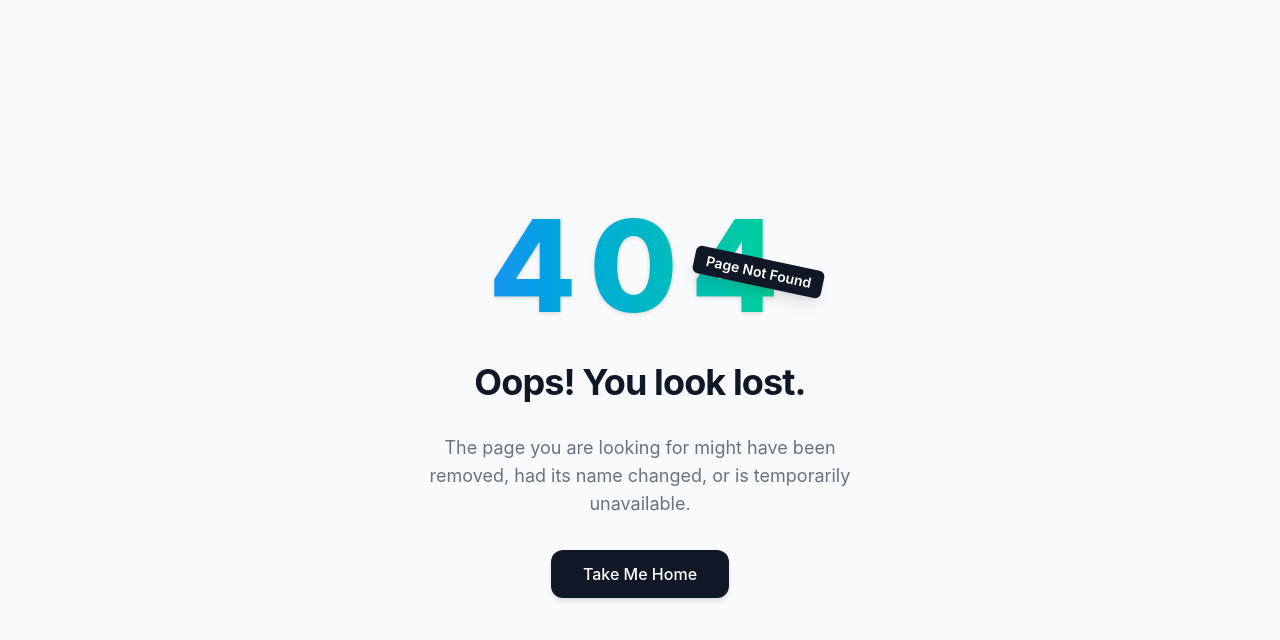
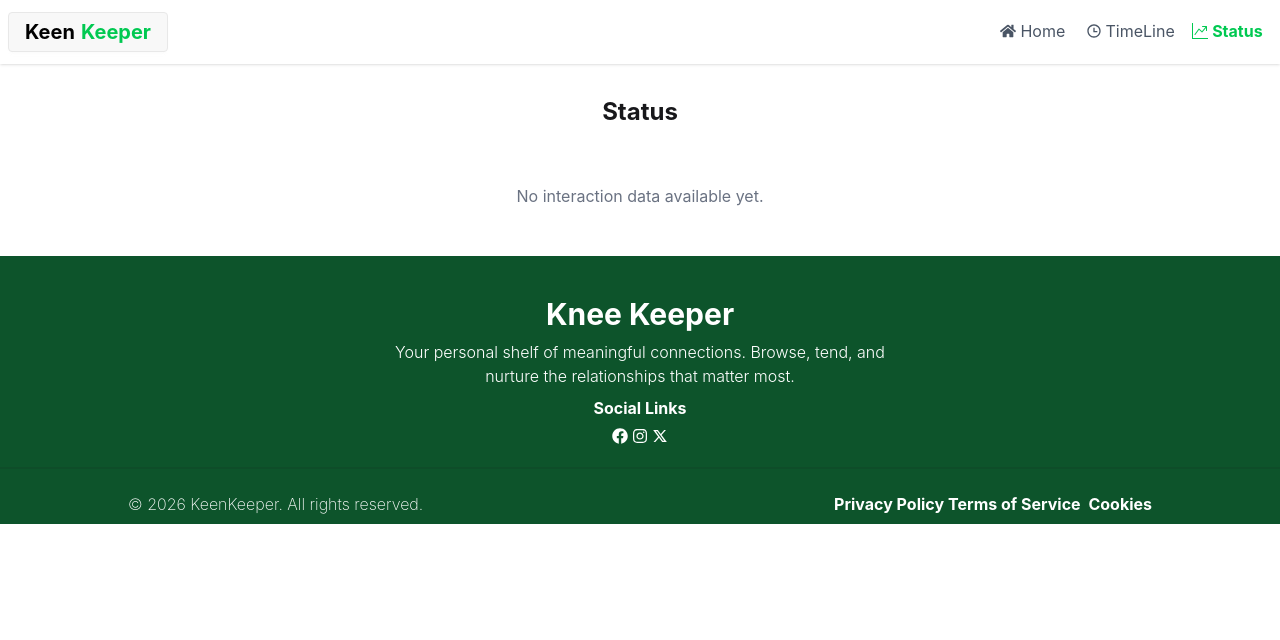
Before and after one commit to kawser0x/Keen-Keeper-BD, a React (Vite) app: page /status in a window 1280 px wide. Before the commit this address had no page. Shown: the top 640 px of the page. Built offline with nearby package versions, Linux system fonts and the light colour scheme.

Commit message:
chart of data implemented

```diff
--- a/package.json
+++ b/package.json
@@ -15,6 +15,7 @@
     "react-dom": "^19.2.6",
     "react-icons": "^5.6.0",
     "react-router": "^7.15.1",
+    "recharts": "^3.8.1",
     "tailwindcss": "^4.3.0"
   },
   "devDependencies": {
--- a/src/component/navbar/Navbar.jsx
+++ b/src/component/navbar/Navbar.jsx
@@ -33,7 +33,7 @@ const Navbar = () => {
                 <RiTimeLine /> TimeLine
               </NavLink>
               <NavLink
-                to={"/aajd"}
+                to={"/status"}
                 className={({ isActive }) =>
                   `${"flex gap-1 items-center justify-center text-center"} ${isActive ? "text-green-500 font-bold" : "text-gray-600 hover:text-green-500"}`
                 }>
--- /dev/null
+++ b/src/component/status/Status.jsx
@@ -0,0 +1,55 @@
+import React, { useContext } from "react";
+import { FriendContext } from "../../context/FriendContext";
+import { Legend, Pie, PieChart, Tooltip, ResponsiveContainer } from "recharts";
+
+const Status = () => {
+  const { savedFriend } = useContext(FriendContext);
+
+  let callCount = 0;
+  let textCount = 0;
+  let videoCount = 0;
+
+  savedFriend.forEach((friend) => {
+    if (friend.type === "call") callCount++;
+    if (friend.type === "text") textCount++;
+    if (friend.type === "video") videoCount++;
+  });
+
+  const data = [
+    { name: "Call", value: callCount, fill: "#0088FE" },
+    { name: "Text", value: textCount, fill: "#00C49f" },
+    { name: "Video", value: videoCount, fill: "#FF8042" },
+  ].filter((item) => item.value > 0);
+
+  return (
+    <div className="flex flex-col items-center text-center justify-center p-8 w-full">
+      <h2 className="font-bold text-2xl mb-4">Status</h2>
+
+      {data.length === 0 ? (
+        <p className="text-gray-500 mt-10">
+          No interaction data available yet.
+        </p>
+      ) : (
+        <div style={{ width: "100%", height: 300, maxWidth: "500px" }}>
+          <ResponsiveContainer width="100%" height="100%">
+            <PieChart>
+              <Pie
+                data={data}
+                innerRadius="60%"
+                outerRadius="90%"
+                cornerRadius={5}
+                paddingAngle={5}
+                dataKey="value"
+                isAnimationActive={true}
+              />
+              <Legend />
+              <Tooltip />
+            </PieChart>
+          </ResponsiveContainer>
+        </div>
+      )}
+    </div>
+  );
+};
+
+export default Status;
--- a/src/component/timeLine/DisplayTImeLine.jsx
+++ b/src/component/timeLine/DisplayTImeLine.jsx
@@ -30,7 +30,7 @@ const DisplayTImeLine = ({ frnd }) => {
       <div className="pl-8 m-3">{handleImage(type)}</div>
       <div>
         <h2 className=" text-xl">
-          <span className="font-extrabold text-3xl">{type}</span> With {name}
+          <span className="font-extrabold text-2xl">{type}</span> With {name}
         </h2>
         <p>{formatTime(timestamp)}</p>
       </div>
--- a/src/router/Router.jsx
+++ b/src/router/Router.jsx
@@ -5,6 +5,7 @@ import Home from "../pages/Home";
 import FriendDetails from "../component/friends/FriendDetails";
 import NotFound from "../component/notFound/NotFound";
 import TimeLine from "../component/timeLine/TimeLine";
+import Status from "../component/status/Status";
 
 export const router = createBrowserRouter([
   {
@@ -18,17 +19,21 @@ export const router = createBrowserRouter([
         loader: () => fetch("/data.json"),
       },
       {
-        path:"/details",
-        Component: FriendDetails
+        path: "/details",
+        Component: FriendDetails,
       },
       {
-        path:"timeline",
-        Component: TimeLine
-      }
+        path: "/timeline",
+        Component: TimeLine,
+      },
+      {
+        path: "/status",
+        Component: Status,
+      },
     ],
   },
   {
     path: "*",
-    Component: NotFound
-  }
+    Component: NotFound,
+  },
 ]);
```
Also changed, not shown: 1 other file (tests, documents, lock files or other folders).
